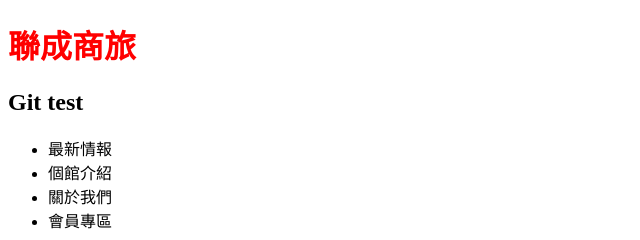
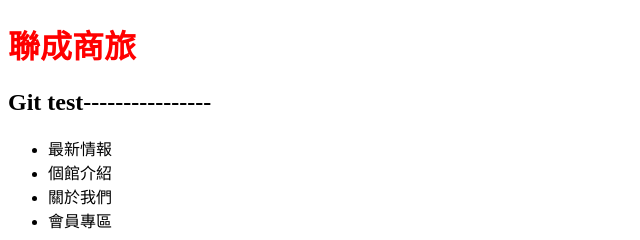
Before and after one commit to AppleCake0226/Hotel, a plain HTML site: page index.html in a window 1280 px wide. Shown: the top 240 px of the page, 0-640 px from the left. Drawn offline with Linux system fonts and the light colour scheme.

Commit message:
Update index.html

```diff
--- a/index.html
+++ b/index.html
@@ -11,7 +11,7 @@
 <body>
     <header>
         <h1>聯成商旅</h1>
-        <h2>Git test</h2>
+        <h2>Git test----------------</h2>
         <nav>
             <ul>
                 <li>最新情報</li>
```
